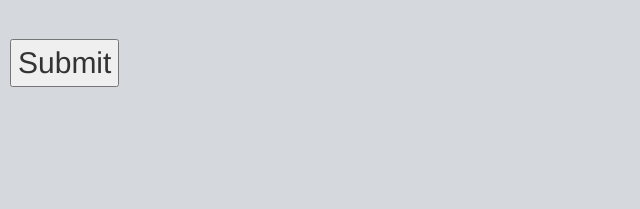
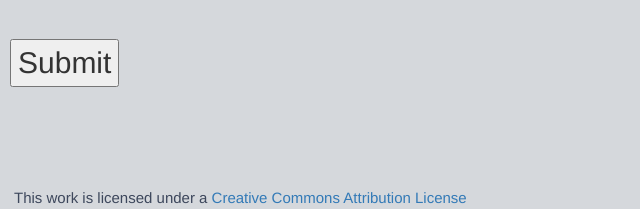
Before and after one commit to codesydney/myselective, a Flask app: page / in a window 1280 px wide. Shown: the part 1112-1321 px from the top of that part, without its empty margins (0-640 px from the left). Before the commit the page ends 1199 px from the top of that part, so only its background shows below. Run offline with Flask 2, Linux system fonts and the light colour scheme; the page is wider than the window, and the part outside it is not shown; some libraries are stand-ins or nearby versions.

Commit message:
cc licensing

```diff
--- a/app/templates/mainform.html
+++ b/app/templates/mainform.html
@@ -117,4 +117,11 @@
             </div>
       </form>
 
+<br>
+<br>
+<br>
+<br>
+<br>
+<div style="color:#3d475c;font-size:15px;font-weight:normal;text-align:left;margin-left:14px">This work is licensed under a <a href="https://creativecommons.org/licenses/by/4.0/" target="_blank">Creative Commons Attribution License</a></div>
+
 {% endblock %}
--- a/app/templates/result.html
+++ b/app/templates/result.html
@@ -92,5 +92,11 @@
 
          </fieldset>
       </form>
+<br>
+<br>
+<br>
+<br>
+<br>
+<div style="color:#3d475c;font-size:15px;font-weight:normal;text-align:left;margin-left:14px">This work is licensed under a <a href="https://creativecommons.org/licenses/by/4.0/" target="_blank">Creative Commons Attribution License</a></div>
 
 {% endblock %}
```
